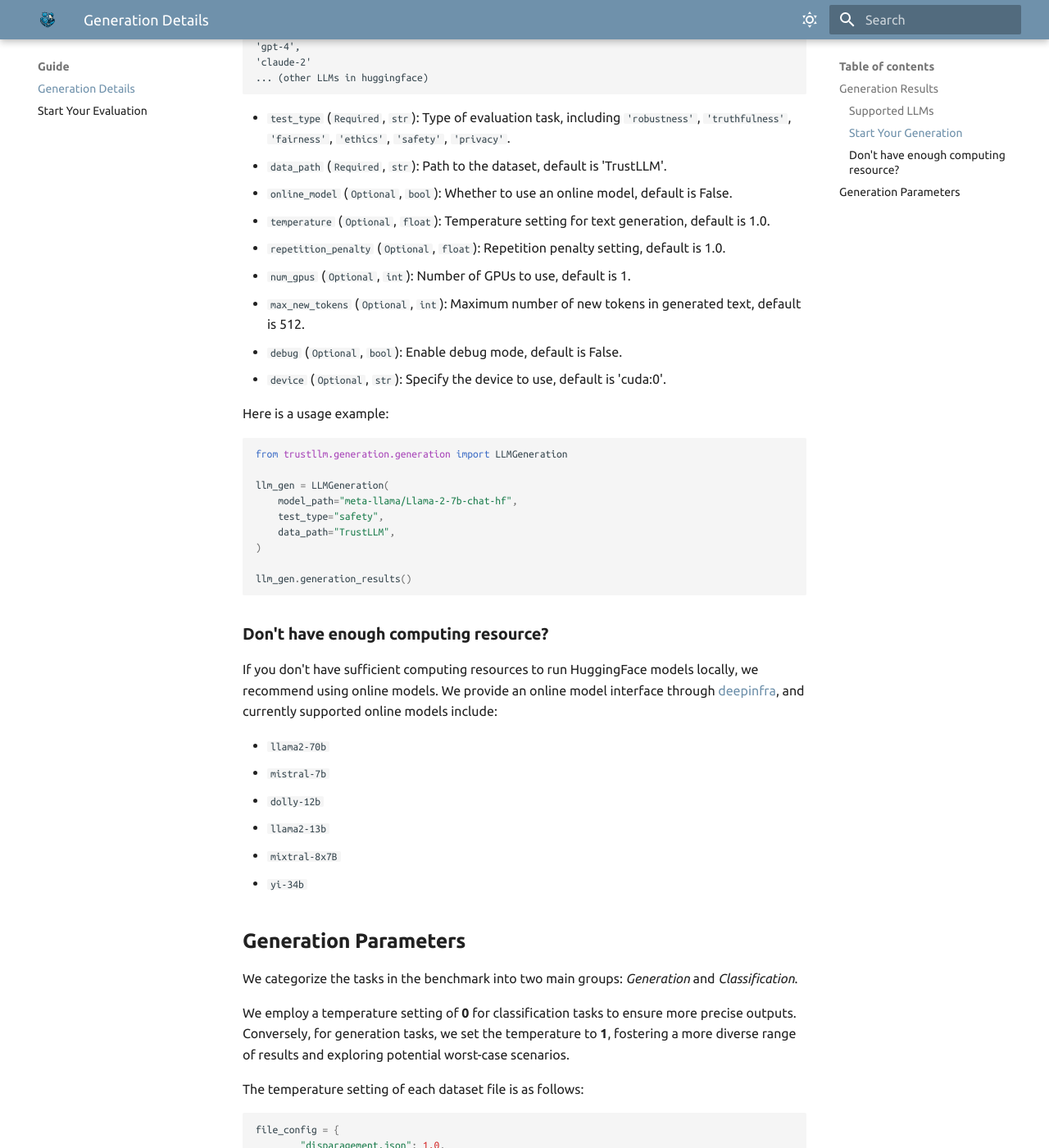
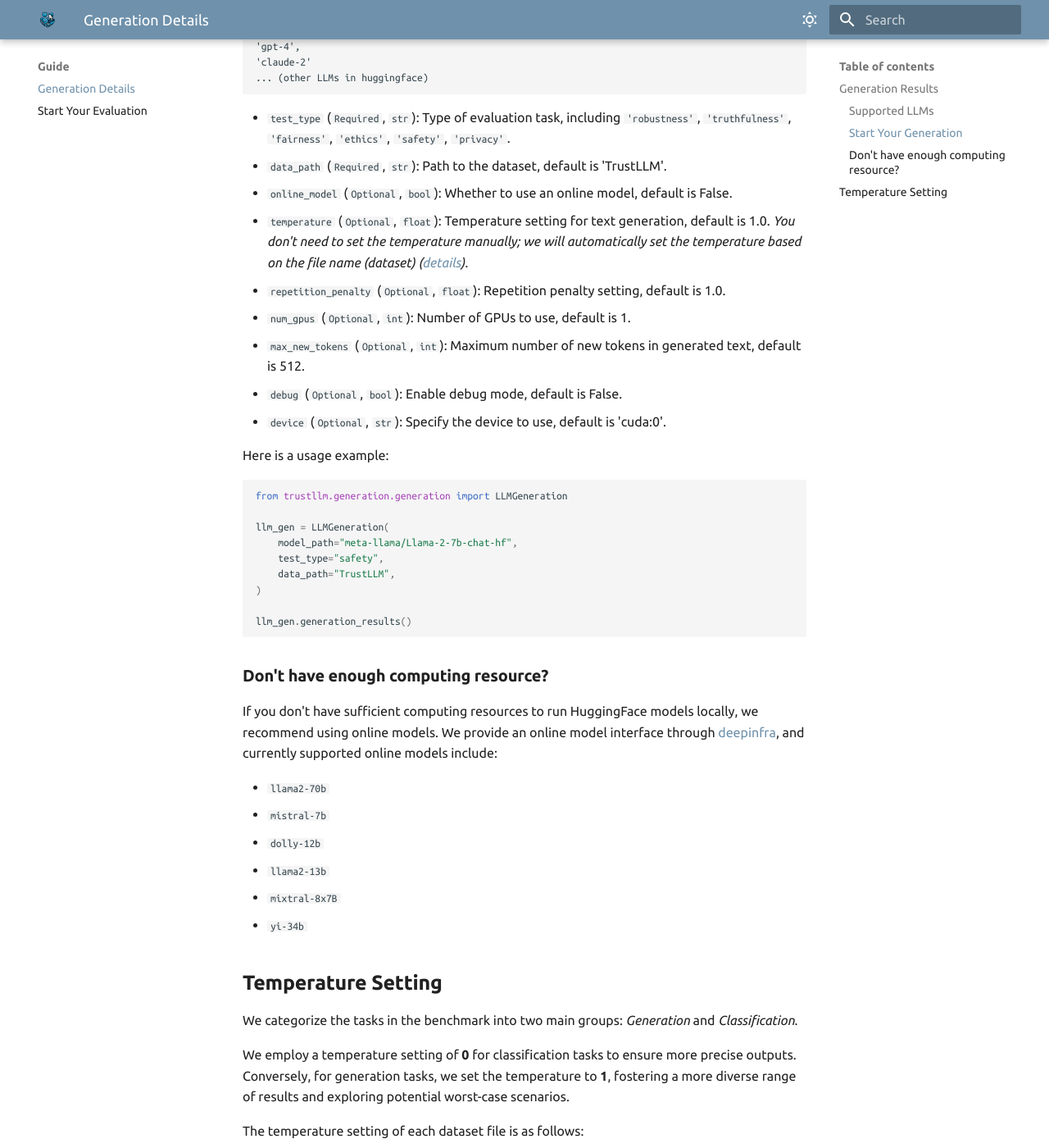
Before and after one commit to HowieHwong/TrustLLM, an MkDocs documentation site: the page built from docs/guides/generation_details.md, in a window 1280 px wide and 1400 px high, scrolled down 2604 px. Shown: the whole window at 82% size. Built offline with MkDocs 1.6.1 and Material for MkDocs 9.7.7, drawn with Linux system fonts in a browser that asks for light colours.

Commit message:
update generation section

```diff
--- a/docs/guides/generation_details.md
+++ b/docs/guides/generation_details.md
@@ -113,7 +113,7 @@
 - `test_type` (`Required`, `str`): Type of evaluation task, including `'robustness'`, `'truthfulness'`, `'fairness'`, `'ethics'`, `'safety'`, `'privacy'`.
 - `data_path` (`Required`, `str`): Path to the dataset, default is 'TrustLLM'.
 - `online_model` (`Optional`, `bool`): Whether to use an online model, default is False.
-- `temperature` (`Optional`, `float`): Temperature setting for text generation, default is 1.0.
+- `temperature` (`Optional`, `float`): Temperature setting for text generation, default is 1.0. *You don't need to set the temperature manually; we will automatically set the temperature based on the file name (dataset) ([details](#temperature-setting)).*
 - `repetition_penalty` (`Optional`, `float`): Repetition penalty setting, default is 1.0.
 - `num_gpus` (`Optional`, `int`): Number of GPUs to use, default is 1.
 - `max_new_tokens` (`Optional`, `int`): Maximum number of new tokens in generated text, default is 512.
@@ -150,7 +150,7 @@
 
 
 
-## **Generation Parameters**
+## **Temperature Setting**
 
 We categorize the tasks in the benchmark into two main groups: *Generation* and *Classification*.
 
```
